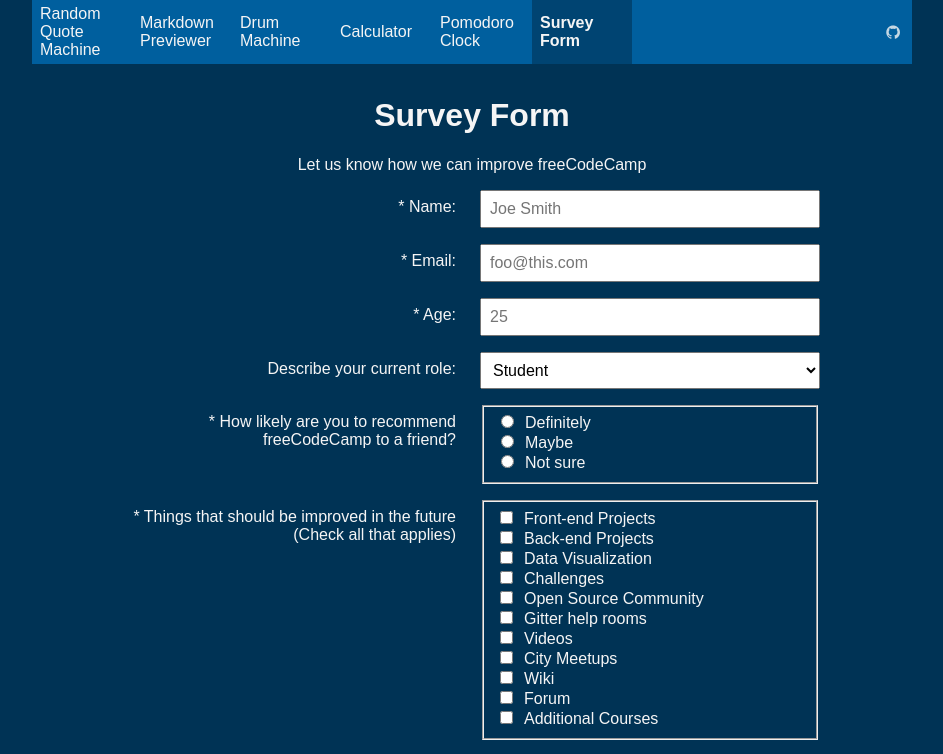
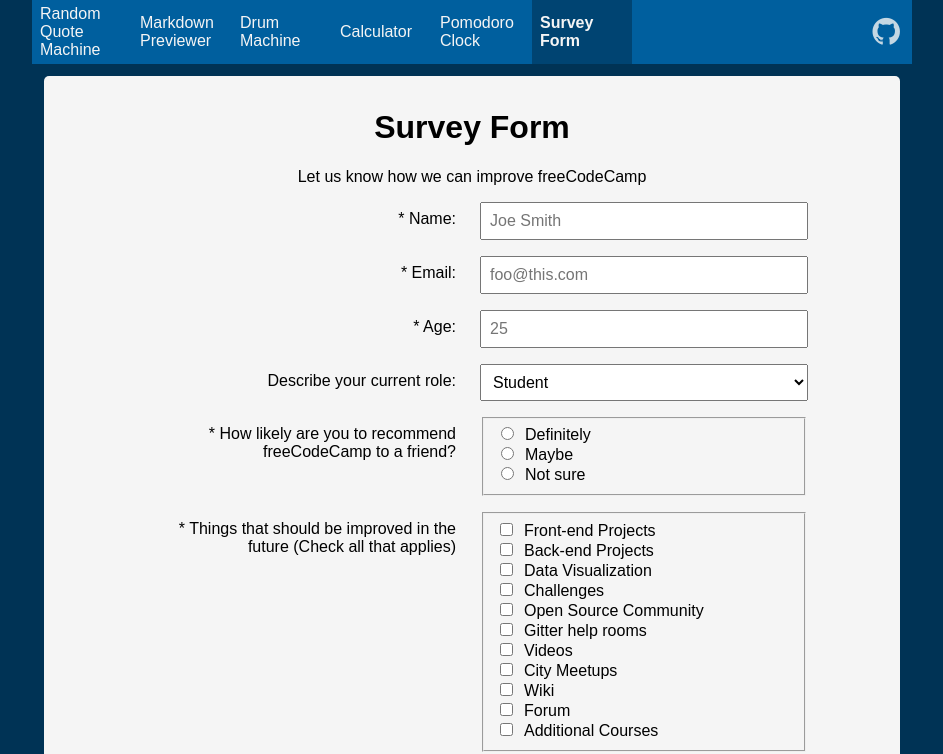
Before and after one commit to jbockerstette/react-freecodecamp-projects, a React (Create React App) app: page /survey-form in a window 1280 px wide. Shown: the top 754 px of the page, without its empty margins (168-1111 px from the left). Built offline with nearby package versions, Linux system fonts and the light colour scheme; the HTML template or start-up script is replaced by a standard one.

Commit message:
Everything looks good now.

```diff
--- a/src/navigation/Navigation.js
+++ b/src/navigation/Navigation.js
@@ -29,7 +29,7 @@
         </NavLink>
       ))}
       <ButtonLink
-        className="fa fa-github nav-item git-hub-link"
+        className="fa fa-github fa-2x nav-item git-hub-link"
         href="https://github.com/jbockerstette/react-freecodecamp-projects"
         target="_blank"
       />
--- a/src/survey-form/SurveyForm.css
+++ b/src/survey-form/SurveyForm.css
@@ -1,5 +1,9 @@
 .survey-grid {
+  background: whitesmoke;
+  color: black;
+  margin: 12px;
   padding: 12px;
+  border-radius: 5px;
 }
 
 .survey-grid > h1,
```
Also changed, not shown: 1 other file (tests, documents, lock files or other folders).
